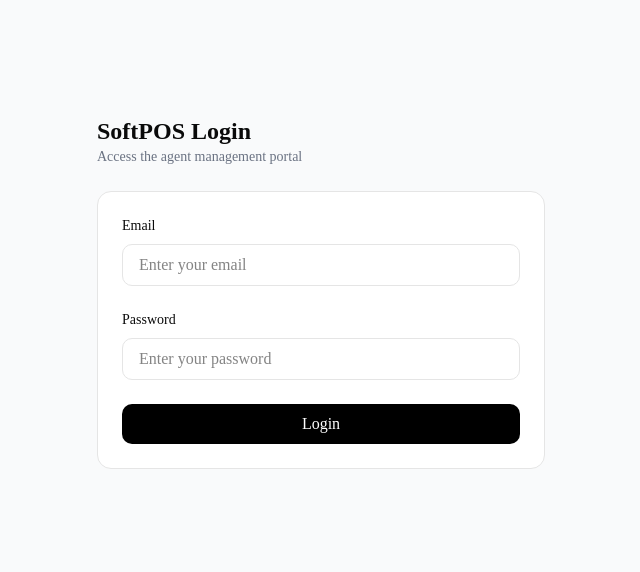
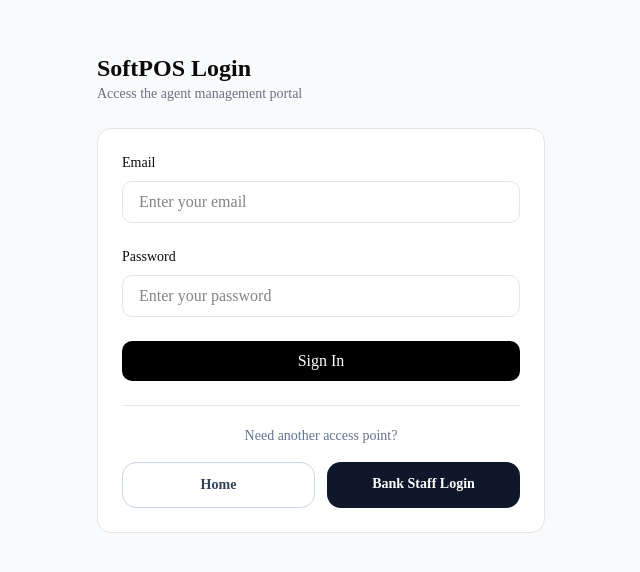
Before and after one commit to Defender007/pos_agent_api_client, a Next.js app: page /login in a window 1280 px wide. Shown: the part 108-680 px from the top of the page, without its empty margins (319-959 px from the left). Built offline with nearby package versions, Linux system fonts and the light colour scheme; no server answers.

Commit message:
Feat: added navigation for merchant and bank staff login

```diff
--- a/src/app/(auth)/login/page.tsx
+++ b/src/app/(auth)/login/page.tsx
@@ -1,5 +1,6 @@
 "use client";
 
+import Link from "next/link";
 import { useState } from "react";
 import { useRouter } from "next/navigation";
 import { loginStaff } from "@/lib/api/auth";
@@ -26,7 +27,8 @@ export default function LoginPage() {
   });
 
   return (
-    <div className="flex min-h-screen items-center justify-center bg-gray-50 p-6">
+    <div className="min-h-screen bg-gray-50 p-6">
+      <div className="flex min-h-[calc(100vh-3rem)] items-center justify-center">
         <div className="w-full max-w-md">
           <PageContainer>
             <PageTitle
@@ -70,7 +72,9 @@ export default function LoginPage() {
                 }}
               >
                 <div>
-                <label className="mb-2 block text-sm font-medium">Email</label>
+                  <label className="mb-2 block text-sm font-medium">
+                    Email
+                  </label>
 
                   <input
                     type="email"
@@ -96,12 +100,35 @@ export default function LoginPage() {
                 </div>
 
                 <button className="w-full rounded-lg bg-black px-4 py-2 text-white">
-                {loading ? "Logging in..." : "Login"}
+                  {loading ? "Signing In..." : "Sign In"}
                 </button>
+
+                <div className="border-t border-slate-200 pt-5">
+                  <p className="text-center text-sm text-slate-500">
+                    Need another access point?
+                  </p>
+
+                  <div className="mt-4 grid gap-3 sm:grid-cols-2">
+                    <Link
+                      href="/"
+                      className="rounded-xl border border-slate-300 px-4 py-3 text-center text-sm font-semibold text-slate-700 transition hover:bg-slate-100"
+                    >
+                      Home
+                    </Link>
+
+                    <Link
+                      href="/backoffice/login"
+                      className="rounded-xl bg-slate-900 px-4 py-3 text-center text-sm font-semibold text-white transition hover:bg-slate-800"
+                    >
+                      Bank Staff Login
+                    </Link>
+                  </div>
+                </div>
               </form>
             </SectionCard>
           </PageContainer>
         </div>
       </div>
+    </div>
   );
 }
--- a/src/app/backoffice/login/page.tsx
+++ b/src/app/backoffice/login/page.tsx
@@ -1,5 +1,6 @@
 "use client";
 
+import Link from "next/link";
 import { useRouter } from "next/navigation";
 import { useState } from "react";
 
@@ -48,9 +49,12 @@ export default function BackofficeLoginPage() {
   }
 
   return (
-    <div className="flex min-h-screen items-center justify-center bg-slate-100">
+    <div className="min-h-screen bg-slate-100 p-6">
+      <div className="flex min-h-[calc(100vh-3rem)] items-center justify-center">
         <div className="w-full max-w-md rounded-2xl border bg-white p-8 shadow-sm">
-        <h1 className="text-3xl font-bold text-slate-900">Bank Staff Login</h1>
+          <h1 className="text-3xl font-bold text-slate-900">
+            Bank Staff Login
+          </h1>
 
           <p className="mt-2 text-sm text-slate-500">
             Backoffice Administration Portal
@@ -76,7 +80,9 @@ export default function BackofficeLoginPage() {
             </div>
 
             <div>
-            <label className="mb-2 block text-sm font-medium">Password</label>
+              <label className="mb-2 block text-sm font-medium">
+                Password
+              </label>
 
               <input
                 type="password"
@@ -94,7 +100,30 @@ export default function BackofficeLoginPage() {
             >
               {loading ? "Signing In..." : "Sign In"}
             </button>
+
+            <div className="border-t border-slate-200 pt-5">
+              <p className="text-center text-sm text-slate-500">
+                Need another access point?
+              </p>
+
+              <div className="mt-4 grid gap-3 sm:grid-cols-2">
+                <Link
+                  href="/"
+                  className="rounded-xl border border-slate-300 px-4 py-3 text-center text-sm font-semibold text-slate-700 transition hover:bg-slate-100"
+                >
+                  Home
+                </Link>
+
+                <Link
+                  href="/login"
+                  className="rounded-xl bg-slate-900 px-4 py-3 text-center text-sm font-semibold text-white transition hover:bg-slate-800"
+                >
+                  Merchant Staff Login
+                </Link>
+              </div>
+            </div>
           </form>
+        </div>
       </div>
     </div>
   );
--- a/src/app/page.tsx
+++ b/src/app/page.tsx
@@ -31,7 +31,14 @@ export default function HomePage() {
               href="/login"
               className="rounded-xl bg-amber-400 px-7 py-4 text-sm font-bold text-slate-950 shadow-lg hover:bg-amber-300"
             >
-              Staff Login
+              Merchant Staff Login
+            </Link>
+
+            <Link
+              href="/backoffice/login"
+              className="rounded-xl border border-white/20 bg-white/10 px-7 py-4 text-sm font-bold text-white hover:bg-white/20"
+            >
+              Bank Staff Login
             </Link>
 
             <Link
```
Lines whose indentation alone changed are shown as unchanged.
